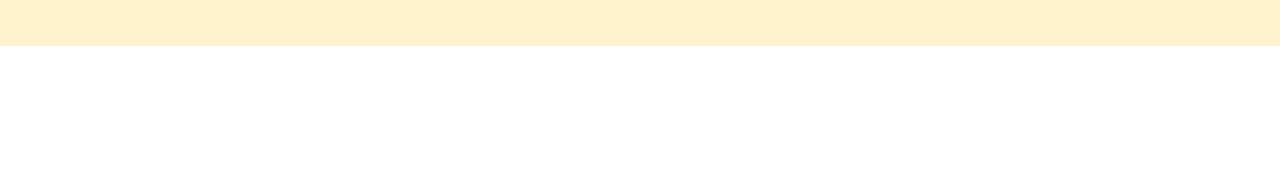
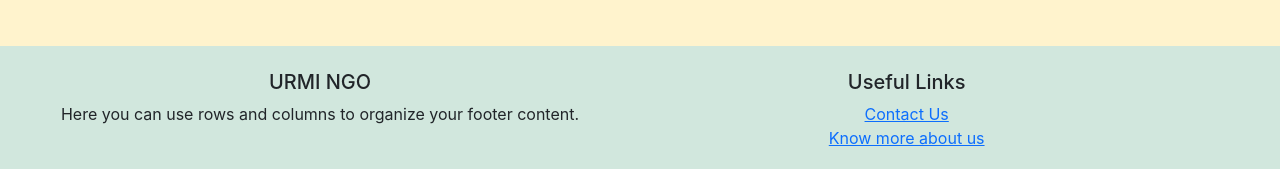
Before and after one commit to cfgmumbai2023/Team-9, a React (Create React App) app: page / in a window 1280 px wide. Shown: the part 874-1043 px from the top of the page. Before the commit the page ends 920 px from the top, so only its background shows below. Built offline with nearby package versions, Linux system fonts and the light colour scheme.

Commit message:
aniket adding footer and other css to my branch

```diff
--- a/src/App.js
+++ b/src/App.js
@@ -3,6 +3,7 @@ import "./App.css";
 import Navbar from "./components/Navbar";
 import Card from "./components/Card";
 import Customize from "./components/Customize";
+import Footer from "./components/Footer";
 
 function App() {
   return (
@@ -10,6 +11,7 @@ function App() {
       <Navbar></Navbar>
       <Customize></Customize>
       <Card></Card>
+      <Footer></Footer>
     </div>
   );
 }
--- /dev/null
+++ b/src/components/Footer.js
@@ -0,0 +1,29 @@
+import React from "react"
+
+const Footer = () => <footer className="page-footer font-small blue pt-4 bg-success-subtle">
+    <div className="container-fluid text-center text-md-left bg-success-subtle">
+        <div className="row">
+            <div className="col-md-6 mt-md-0 mt-3">
+                <h5 className="text-uppercase">Urmi NGO</h5>
+                <p>Here you can use rows and columns to organize your footer content.</p>
+            </div>
+            <div className="col-md-5 mb-md-0 mb-3">
+                <h5 className="text-right">Useful Links</h5>
+                <ul className="list-unstyled">
+                    <li><a href="https://www.facebook.com/UrmiFoundation/">Contact Us</a></li>
+                    <li><a href="https://www.trafigurafoundation.org/programmes/the-urmi-foundation-india/">Know more about us</a></li>
+
+                </ul>
+            </div>
+
+
+        </div>
+    </div>
+
+    <div className="footer-copyright text-center py-6"> Build by team 9 :)
+
+    </div>
+
+</footer>
+
+export default Footer
```
